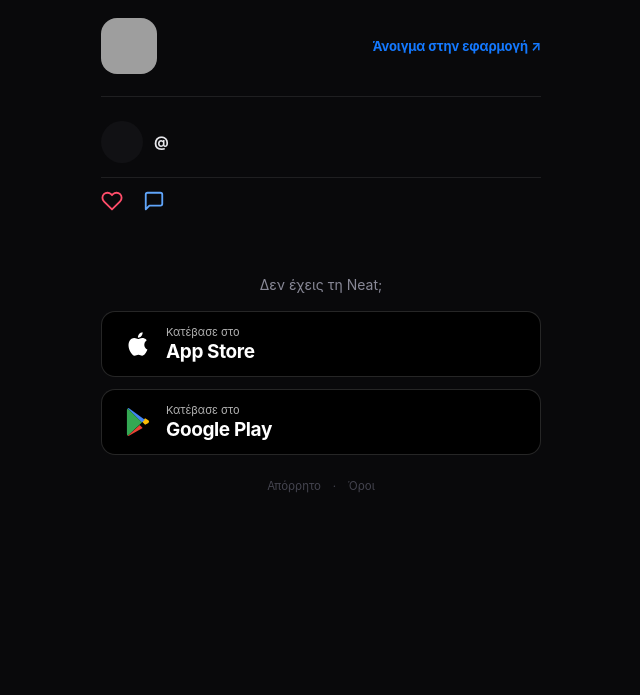
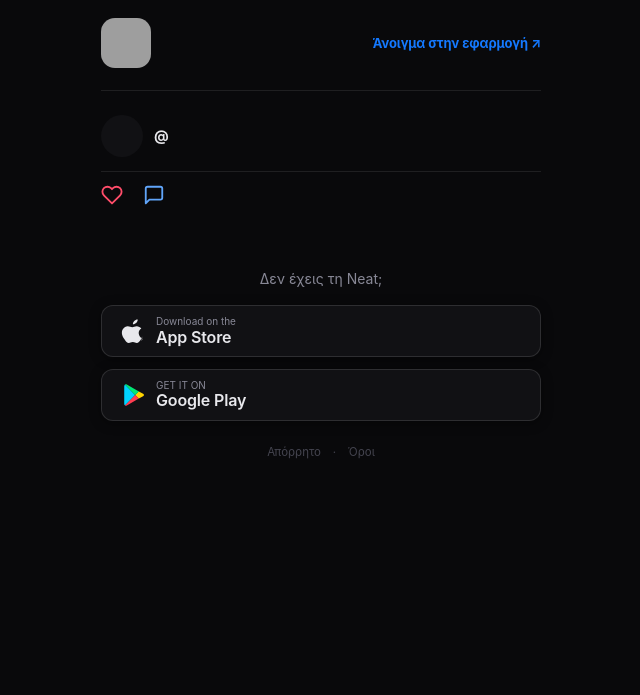
Before and after one commit to rrizos/neatbackend, a Django app: template web/templates/web/post.html in a window 1280 px wide. Shown: the top 695 px of the page, without its empty margins (319-959 px from the left). Run offline with Django 5.2, Linux system fonts and the light colour scheme; the template is opened without the code that fills it, so the values that code supplies are empty; grey boxes are pictures that could not be loaded.

Commit message:
Match landing page store badges exactly; logo 50x50

```diff
--- a/web/templates/web/post.html
+++ b/web/templates/web/post.html
@@ -54,7 +54,7 @@ img, video { display: block; max-width: 100%; }
   border-bottom: 1px solid var(--border);
   margin-bottom: 24px;
 }
-.logo { height: 56px; width: 56px; border-radius: 16px; object-fit: cover; }
+.logo { height: 50px; width: 50px; border-radius: 14px; object-fit: cover; }
 
 .header-open {
   font-size: 13px; font-weight: 650; color: var(--blue);
@@ -180,18 +180,19 @@ img, video { display: block; max-width: 100%; }
 }
 .download-alt p { font-size: 14px; color: var(--ink2); margin-bottom: 18px; }
 .store-links { display: flex; gap: 12px; flex-direction: column; }
+/* Match landing page .store-badge style exactly */
 .store-link {
-  display: flex; align-items: center; gap: 14px;
-  background: #000; color: #fff;
-  border-radius: 14px; padding: 13px 22px;
-  border: 1px solid rgba(255,255,255,0.15);
-  transition: opacity .15s;
+  display: inline-flex; align-items: center; gap: 10px;
+  background: var(--surface); border: 1px solid rgba(255,255,255,0.12);
+  border-radius: 12px; padding: 10px 18px;
+  box-shadow: 0 2px 12px rgba(0,0,0,0.4);
+  transition: transform .15s;
 }
-.store-link:hover { opacity: .85; }
-.store-link svg { width: 28px; height: 28px; flex: none; }
-.store-link .badge-txt { text-align: left; }
-.store-link .badge-sub { font-size: 11px; color: rgba(255,255,255,.7); display: block; margin-bottom: 1px; }
-.store-link .badge-name { font-size: 19px; font-weight: 700; display: block; letter-spacing: -0.02em; }
+.store-link:hover { transform: translateY(-1px); }
+.store-link .store-icon { width: 26px; height: 26px; flex: none; color: var(--ink); }
+.store-link .store-text { display: flex; flex-direction: column; line-height: 1.15; text-align: left; }
+.store-link .store-text em { font-style: normal; font-size: 10px; color: var(--ink2); }
+.store-link .store-text b { font-size: 16px; font-weight: 600; letter-spacing: -0.01em; color: var(--ink); }
 
 /* ─── footer ─── */
 footer { text-align: center; padding: 16px 0 4px; font-size: 11.5px; color: var(--ink3); }
@@ -365,26 +366,18 @@ footer a { color: var(--ink3); margin: 0 6px; }
   <div class="download-alt">
     <p>Δεν έχεις τη Neat;</p>
     <div class="store-links">
-      <a class="store-link" href="{{ app_store_url }}" rel="noopener">
-        <!-- Apple logo -->
-        <svg viewBox="0 0 24 24" fill="white"><path d="M18.71 19.5c-.83 1.24-1.71 2.45-3.05 2.47-1.34.03-1.77-.79-3.29-.79-1.53 0-2 .77-3.27.82-1.31.05-2.3-1.32-3.14-2.53C4.25 17 2.94 12.45 4.7 9.39c.87-1.52 2.43-2.48 4.12-2.51 1.28-.02 2.5.87 3.29.87.78 0 2.26-1.07 3.8-.91.65.03 2.47.26 3.64 1.98-.09.06-2.17 1.28-2.15 3.81.03 3.02 2.65 4.03 2.68 4.04-.03.07-.42 1.44-1.38 2.83M13 3.5c.73-.83 1.94-1.46 2.94-1.5.13 1.17-.34 2.35-1.04 3.19-.69.85-1.83 1.51-2.95 1.42-.15-1.15.41-2.35 1.05-3.11z"/></svg>
-        <span class="badge-txt">
-          <span class="badge-sub">Κατέβασε στο</span>
-          <span class="badge-name">App Store</span>
-        </span>
+      <a class="store-link" href="{{ app_store_url }}" rel="noopener noreferrer">
+        <svg class="store-icon" viewBox="0 0 24 24" fill="currentColor" aria-hidden="true"><path d="M16.365 1.43c0 1.14-.462 2.15-1.223 2.9-.84.83-2.13 1.47-3.2 1.38-.14-1.09.45-2.24 1.19-2.96.8-.8 2.17-1.42 3.16-1.32zM20.6 17.14c-.5 1.15-.74 1.67-1.38 2.68-.9 1.42-2.16 3.19-3.73 3.2-1.4.02-1.76-.92-3.66-.91-1.9.01-2.3.93-3.7.92-1.57-.02-2.77-1.62-3.67-3.04C1.68 16.9 1 12.99 2.6 10.4c1.13-1.83 2.9-2.9 4.56-2.9 1.7 0 2.77.94 4.18.94 1.36 0 2.2-.94 4.18-.94 1.48 0 3.05.81 4.17 2.2-3.67 2-3.08 7.24 1.11 9.44-.35.94-.55 1.36-1 2z"/></svg>
+        <span class="store-text"><em>Download on the</em><b>App Store</b></span>
       </a>
-      <a class="store-link" href="{{ play_store_url }}" rel="noopener">
-        <!-- Google Play logo (colorful) -->
-        <svg viewBox="0 0 24 24" width="28" height="28">
-          <path d="M3.18 23.76c.33.18.7.24 1.09.13l11.7-6.76-2.48-2.48z" fill="#EA4335"/>
-          <path d="M20.91 10.49L18.1 8.89l-2.77 2.77 2.77 2.77 2.84-1.63a1.6 1.6 0 0 0 0-2.31z" fill="#FBBC04"/>
-          <path d="M4.27.11A1.6 1.6 0 0 0 3.18.37L15.33 12.5l2.48-2.48z" fill="#4285F4"/>
-          <path d="M3.18.37A1.6 1.6 0 0 0 2.5 1.66v20.68a1.6 1.6 0 0 0 .68 1.42L15.33 12.5z" fill="#34A853"/>
+      <a class="store-link" href="{{ play_store_url }}" rel="noopener noreferrer">
+        <svg class="store-icon" viewBox="0 0 24 24" aria-hidden="true">
+          <path fill="#00d2ff" d="M4.5 2.5c-.4.3-.6.8-.6 1.4v16.2c0 .6.2 1.1.6 1.4l.1.1L14 12 4.6 2.4l-.1.1z"/>
+          <path fill="#ffd400" d="M17.3 15.3l-3.3-3.3v-.1l3.3-3.3.1.1 3.9 2.2c1.1.7 1.1 1.7 0 2.3l-3.9 2.1z"/>
+          <path fill="#ff3d51" d="M17.4 15.2L14 11.9 4.6 21.6c.4.4 1 .4 1.7.1l11.1-6.5z"/>
+          <path fill="#00e876" d="M17.4 8.7L6.3 2.3c-.7-.4-1.3-.3-1.7.1L14 11.9l3.4-3.2z"/>
         </svg>
-        <span class="badge-txt">
-          <span class="badge-sub">Κατέβασε στο</span>
-          <span class="badge-name">Google Play</span>
-        </span>
+        <span class="store-text"><em>GET IT ON</em><b>Google Play</b></span>
       </a>
     </div>
   </div>
```
